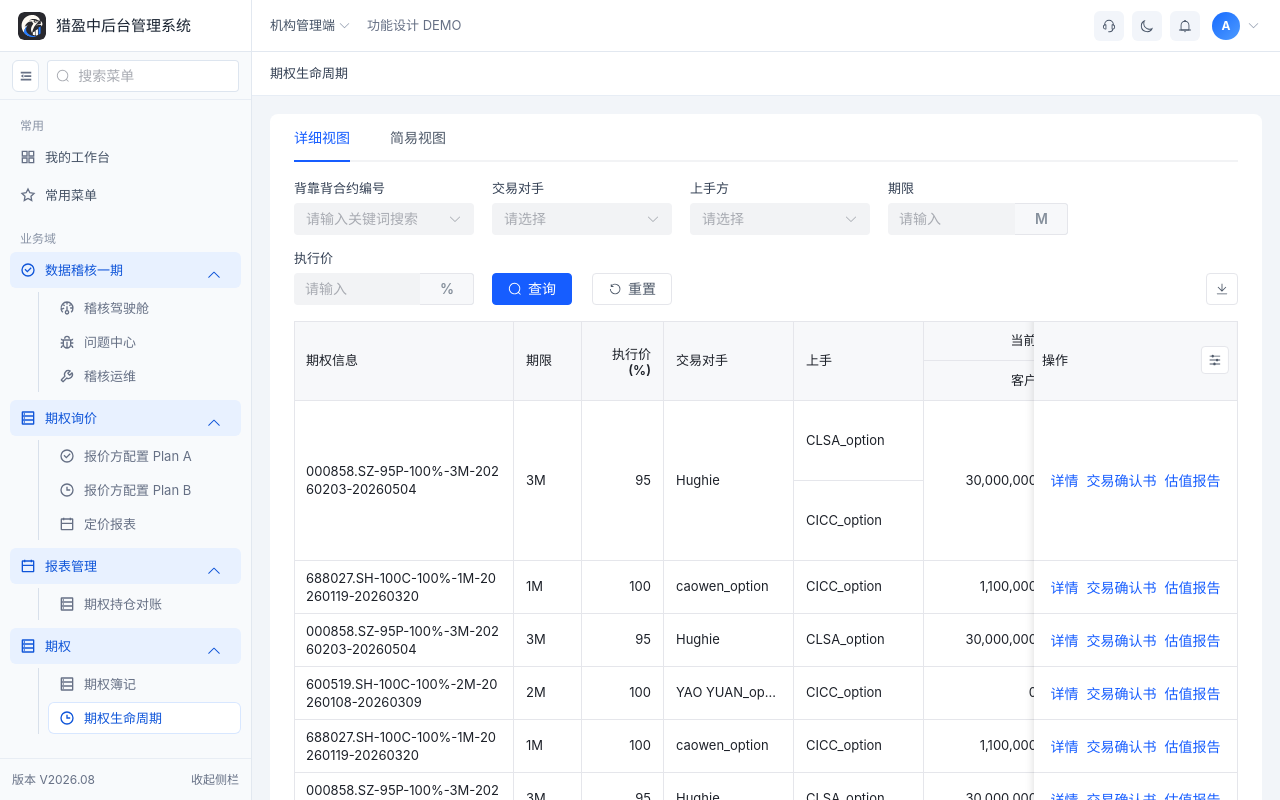
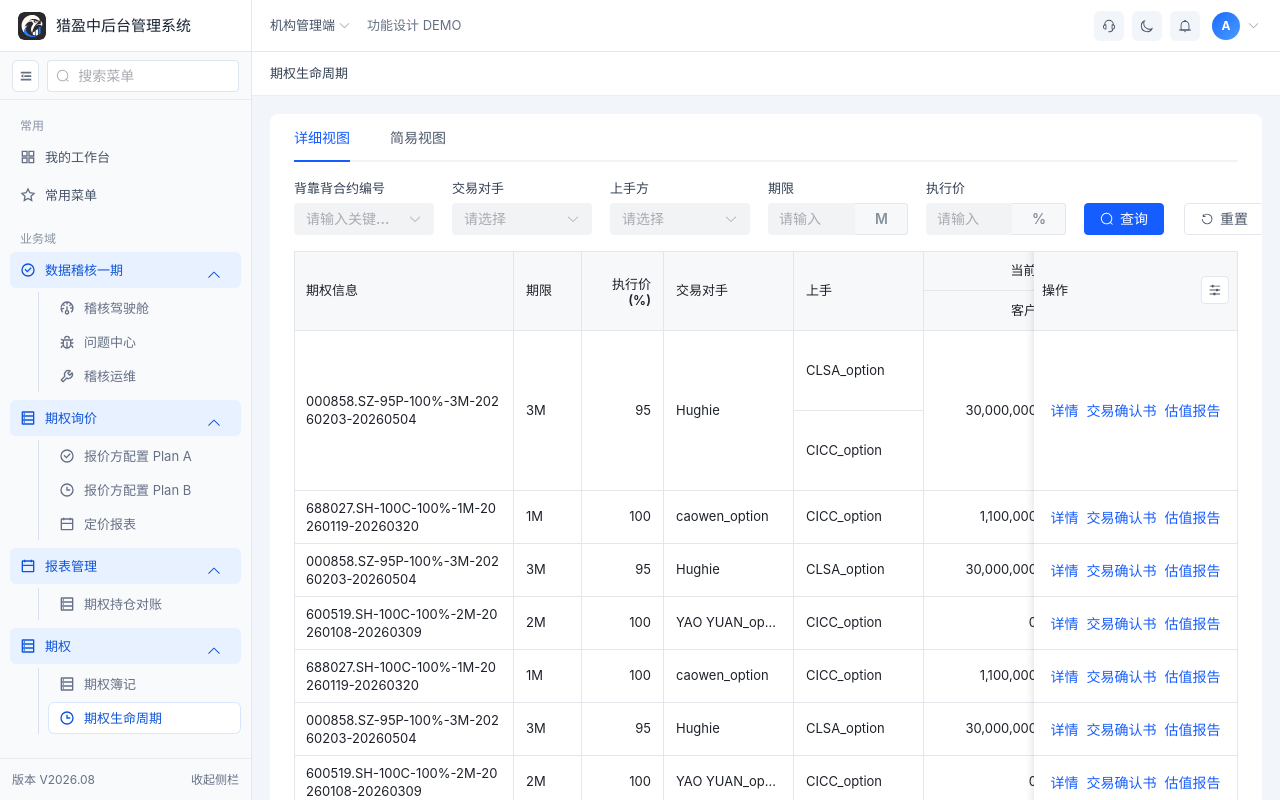
Before and after one commit to cain7760/faucon-trade-option-prototype, a Vue app: page /option-lifecycle in a window 1280 px wide. Built offline with nearby package versions, Linux system fonts and the light colour scheme.

Commit message:
feat: place all query filters on a single line

```diff
--- a/src/views/OptionLifecycle.vue
+++ b/src/views/OptionLifecycle.vue
@@ -1516,8 +1516,6 @@ function exportRows() {
 .option-lifecycle-filter {
   display: flex;
   flex: 0 0 auto;
-  flex-wrap: wrap;
-  row-gap: 16px;
   column-gap: 18px;
   align-items: end;
   padding: 20px 0 16px;
@@ -1526,7 +1524,7 @@ function exportRows() {
 .option-lifecycle-filter label {
   display: grid;
   max-width: calc(20% - 14.4px);
-  min-width: 180px;
+  min-width: 140px;
   flex: 1 1 180px;
   gap: 7px;
   color: #344054;
```
